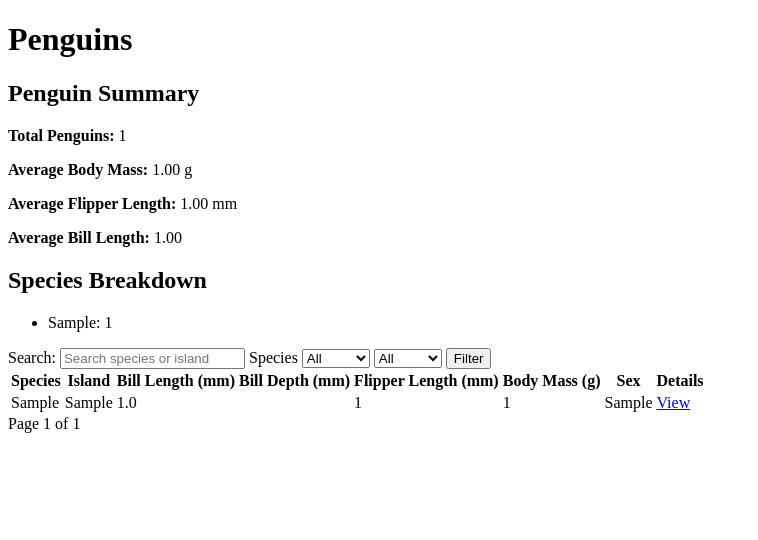
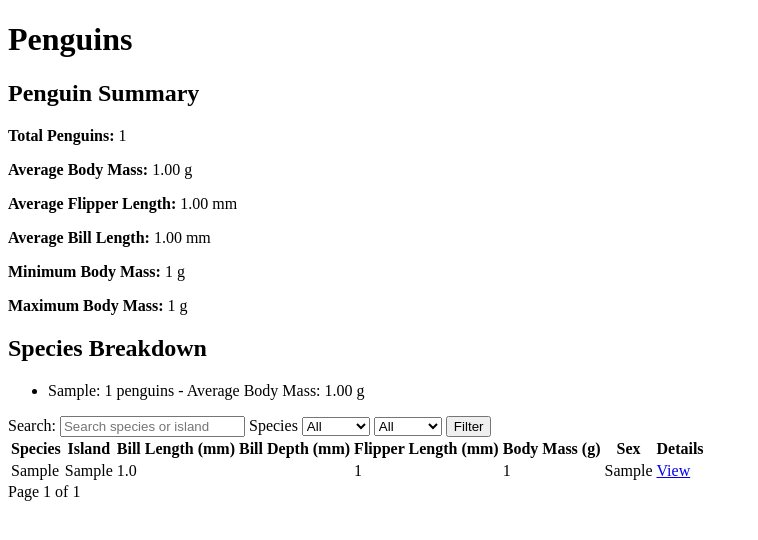
Before and after one commit to pheko49/penguin_explorer, a Django app: page /penguins/ in a window 1280 px wide. Shown: the top 540 px of the page, without its empty margins (0-758 px from the left). Run offline with Django 5.2, Linux system fonts and the light colour scheme; tables that the repository leaves empty hold one stand-in row (values such as "Sample post").

Commit message:
Complete summary/analytics section

```diff
--- a/penguins/templates/penguins/penguin_list.html
+++ b/penguins/templates/penguins/penguin_list.html
@@ -29,7 +29,17 @@
 
             <p>
                 <strong>Average Bill Length:</strong>
-                {{ average_bill_length|floatformat:2 }}
+                {{ average_bill_length|floatformat:2 }} mm
+            </p>
+
+            <p>
+                <strong>Minimum Body Mass:</strong>
+                {{ minimum_body_mass }} g
+            </p>
+
+            <p>
+                <strong>Maximum Body Mass:</strong>
+                {{ maximum_body_mass }} g
             </p>
         </div>
 
@@ -38,7 +48,10 @@
         <ul>
             {% for species in species_counts %}
                 <li>
-                    {{ species.species }}: {{ species.count }}
+                    {{ species.species }}:
+                    {{ species.count }} penguins -
+                    Average Body Mass:
+                    {{ species.average_body_mass|floatformat:2 }} g
                 </li>
             {% endfor %}
         </ul>
--- a/penguins/views.py
+++ b/penguins/views.py
@@ -1,7 +1,7 @@
 from django.core.paginator import Paginator
 from django.shortcuts import render
 from .models import Penguin
-from django.db.models import Q, Avg, Count
+from django.db.models import Q, Avg, Count, Min, Max
 
 # Create your views here.
 
@@ -63,8 +63,17 @@ def penguin_list(request):
         Avg('bill_length_mm')
     )['bill_length_mm__avg']
 
+    minimum_body_mass = penguins.aggregate(
+        Min('body_mass_g')
+    )['body_mass_g__min']
+
+    maximum_body_mass = penguins.aggregate(
+        Max('body_mass_g')
+    )['body_mass_g__max']
+
     species_counts = penguins.values('species').annotate(
-        count=Count('id')
+        count=Count('id'),
+        average_body_mass=Avg('body_mass_g')
     )
 
     paginator = Paginator(penguins, 20)
@@ -94,7 +103,9 @@ def penguin_list(request):
                       'average_body_mass': average_body_mass,
                       'average_flipper_length': average_flipper_length,
                       'average_bill_length': average_bill_length,
-                      'species_counts': species_counts
+                      'species_counts': species_counts,
+                      'minimum_body_mass': minimum_body_mass,
+                      'maximum_body_mass': maximum_body_mass
                   })
 
 def penguin_detail(request, pk):
```
